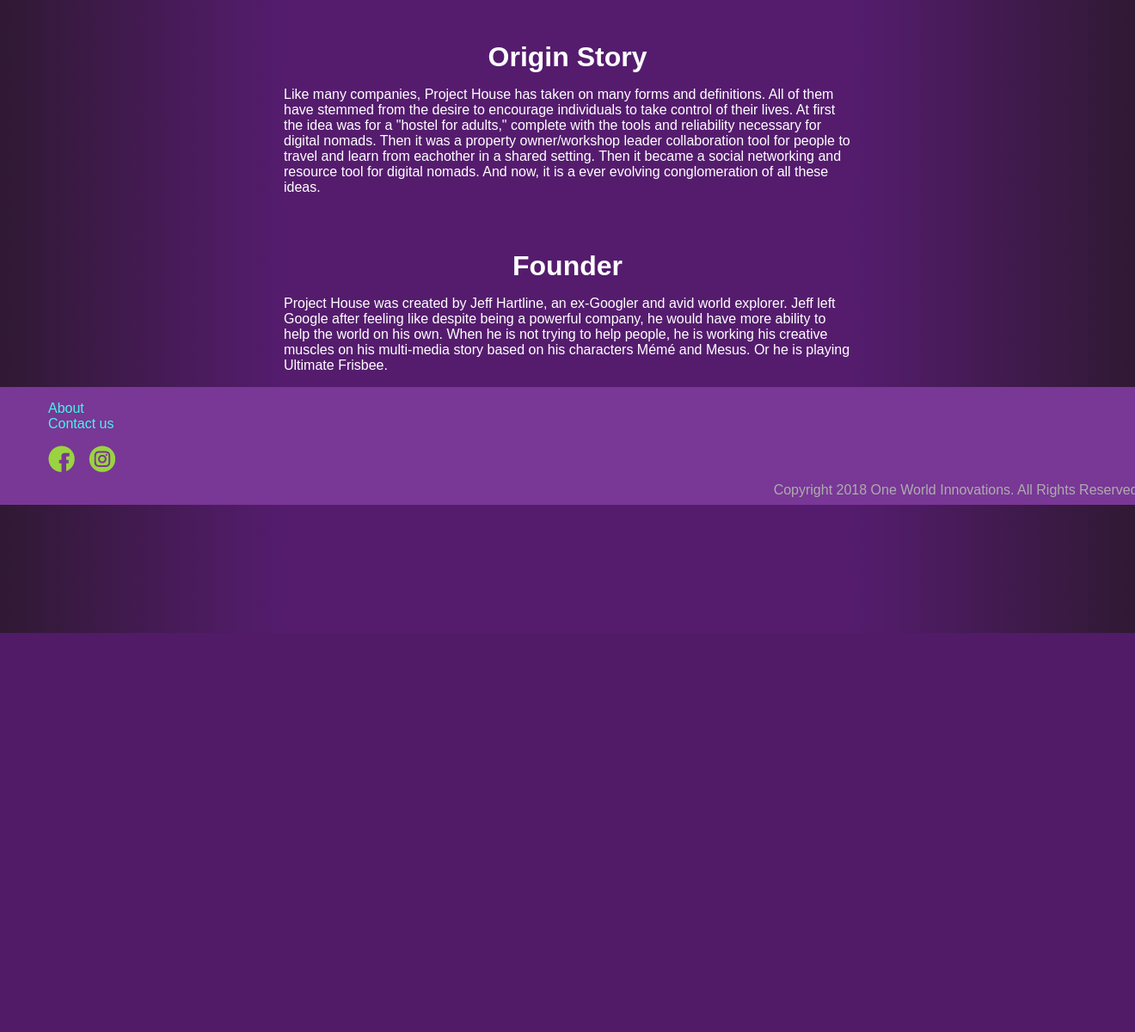
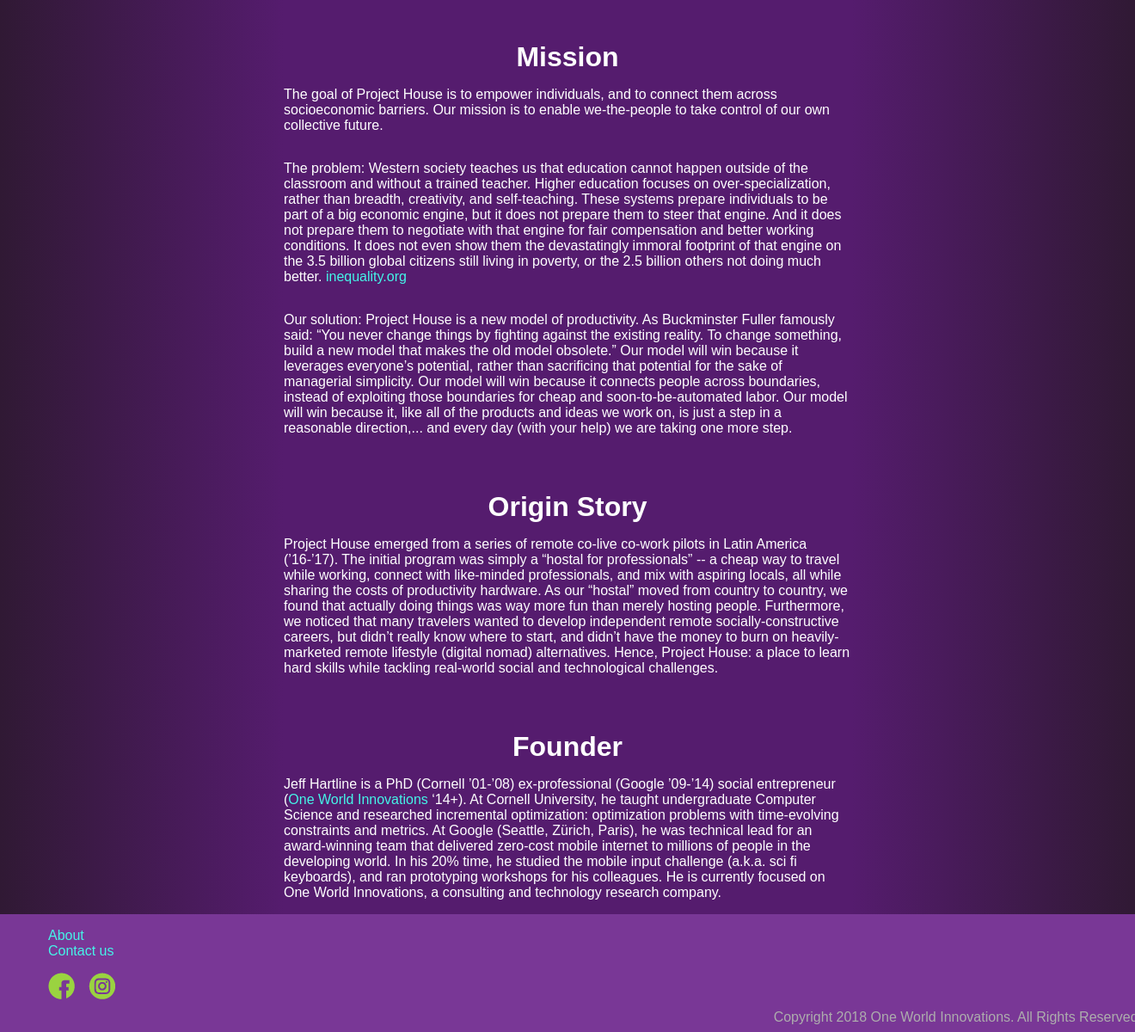
Before and after one commit to nikiles/projecthouse, a PHP site: page /About.php in a window 1320 px wide; the page is wider, and only the part inside the window is pictured. Shown: the part 64-1264 px from the top of that part at 86% size. Before the commit the page ends 800 px from the top of that part, so only its background shows below. Run offline with PHP 8.4, Linux system fonts and the light colour scheme.

Commit message:
Jeff's crazy new copy.

```diff
--- a/foober/About.php
+++ b/foober/About.php
@@ -12,12 +12,14 @@
 	<?php include("inc/responsiveheader.php") ?>
 	<main>
 		<div class="shortSummary">
-			<h1>Origin Story</h1>
-			<p>Like many companies, Project House has taken on many forms and definitions. All of them have stemmed from the desire to encourage individuals to take control of their lives. At first the idea was for a "hostel for adults," complete with the tools and reliability necessary for digital nomads. Then it was a property owner/workshop leader collaboration tool for people to travel and learn from eachother in a shared setting. Then it became a social networking and resource tool for digital nomads. And now, it is a ever evolving conglomeration of all these ideas.
-			</p>
-			<h1>Founder</h1>
-			<p>Project House was created by Jeff Hartline, an ex-Googler and avid world explorer. Jeff left Google after feeling like despite being a powerful company, he would have more ability to help the world on his own. When he is not trying to help people, he is working his creative muscles on his multi-media story based on his characters Mémé and Mesus. Or he is playing Ultimate Frisbee.
-			</p>
+		  <h1>Mission</h1>
+		  <p>The goal of Project House is to empower individuals, and to connect them across socioeconomic barriers. Our mission is to enable we-the-people to take control of our own collective future.</p>
+		  <p>The problem: Western society teaches us that education cannot happen outside of the classroom and without a trained teacher. Higher education focuses on over-specialization, rather than breadth, creativity, and self-teaching. These systems prepare individuals to be part of a big economic engine, but it does not prepare them to steer that engine. And it does not prepare them to negotiate with that engine for fair compensation and better working conditions. It does not even show them the devastatingly immoral footprint of that engine on the 3.5 billion global citizens still living in poverty, or the 2.5 billion others not doing much better. <a href="http://inequality.org/">inequality.org</a></p>
+		  <p>Our solution: Project House is a new model of productivity. As Buckminster Fuller famously said: “You never change things by fighting against the existing reality. To change something, build a new model that makes the old model obsolete.” Our model will win because it leverages everyone’s potential, rather than sacrificing that potential for the sake of managerial simplicity. Our model will win because it connects people across boundaries, instead of exploiting those boundaries for cheap and soon-to-be-automated labor. Our model will win because it, like all of the products and ideas we work on, is just a step in a reasonable direction,... and every day (with your help) we are taking one more step.</p>
+		  <h1>Origin Story</h1>
+		  <p>Project House emerged from a series of remote co-live co-work pilots in Latin America (’16-’17). The initial program was simply a “hostal for professionals” -- a cheap way to travel while working, connect with like-minded professionals, and mix with aspiring locals, all while sharing the costs of productivity hardware. As our “hostal” moved from country to country, we found that actually doing things was way more fun than merely hosting people. Furthermore, we noticed that many travelers wanted to develop independent remote socially-constructive careers, but didn’t really know where to start, and didn’t have the money to burn on heavily-marketed remote lifestyle (digital nomad) alternatives. Hence, Project House: a place to learn hard skills while tackling real-world social and technological challenges.</p>
+		  <h1>Founder</h1>
+		  <p>Jeff Hartline is a PhD (Cornell ’01-’08) ex-professional (Google ’09-’14) social entrepreneur (<a href="http://oneworldinnovations.org/">One World Innovations</a> ‘14+). At Cornell University, he taught undergraduate Computer Science and researched incremental optimization: optimization problems with time-evolving constraints and metrics. At Google (Seattle, Zürich, Paris), he was technical lead for an award-winning team that delivered zero-cost mobile internet to millions of people in the developing world. In his 20&#37; time, he studied the mobile input challenge (a.k.a. sci fi keyboards), and ran prototyping workshops for his colleagues. He is currently focused on One World Innovations, a consulting and technology research company.</p>
 		</div>
 	</main>
 	<?php include("inc/footer.php") ?>
```
Also changed, not shown: foober/Index.php (+11 -5 lines).
